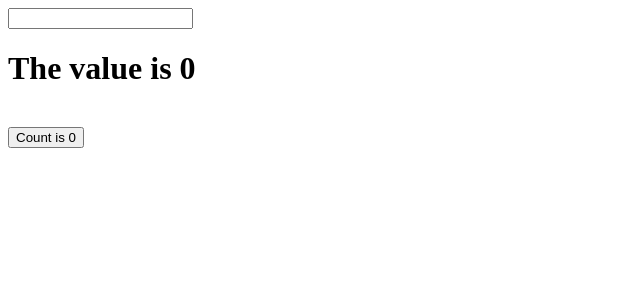
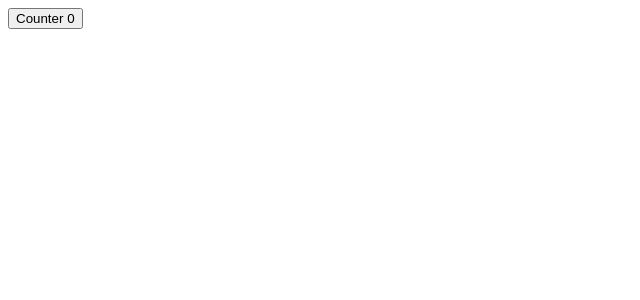
Before and after one commit to Tridib11/Cohort, a React (Vite) app in the folder week-6-react/week-6.2/: page / in a window 1280 px wide. Shown: the top 300 px of the page, without its empty margins (0-640 px from the left). Built offline with nearby package versions, Linux system fonts and the light colour scheme.

Commit message:
feat: Add Callback component for handling button click counter

```diff
--- /dev/null
+++ b/week-6-react/week-6.2/src/Callback.jsx
@@ -0,0 +1,22 @@
+import React, { memo, useState } from "react";
+
+function Callback() {
+  const [counter, setCounter] = useState(0);
+
+  return (
+    <div>
+      <button onClick={() => {
+          setCounter(counter + 1);
+        }}>
+        Counter {counter}
+      </button>
+    </div>
+  );
+}
+
+const Demo = memo(function ({ a }) {
+  console.log("Rendered");
+  return <div>Hi there {a}</div>;
+});
+
+export default Callback;
--- a/week-6-react/week-6.2/src/main.jsx
+++ b/week-6-react/week-6.2/src/main.jsx
@@ -4,12 +4,14 @@ import ReactDOM from 'react-dom/client'
 // import IdEndoint from './IdEndoint.jsx'
 // import ButtonCLicker from './ButtonCLicker.jsx'
 import Memo from './Memo.jsx'
+import Callback from './Callback.jsx'
 
 ReactDOM.createRoot(document.getElementById('root')).render(
   <React.StrictMode>
     {/* <App /> */}
     {/* <IdEndoint/> */}
     {/* <ButtonCLicker/> */}
-    <Memo/>
+    {/* <Memo/> */}
+    <Callback/>
   </React.StrictMode>,
 )
```
